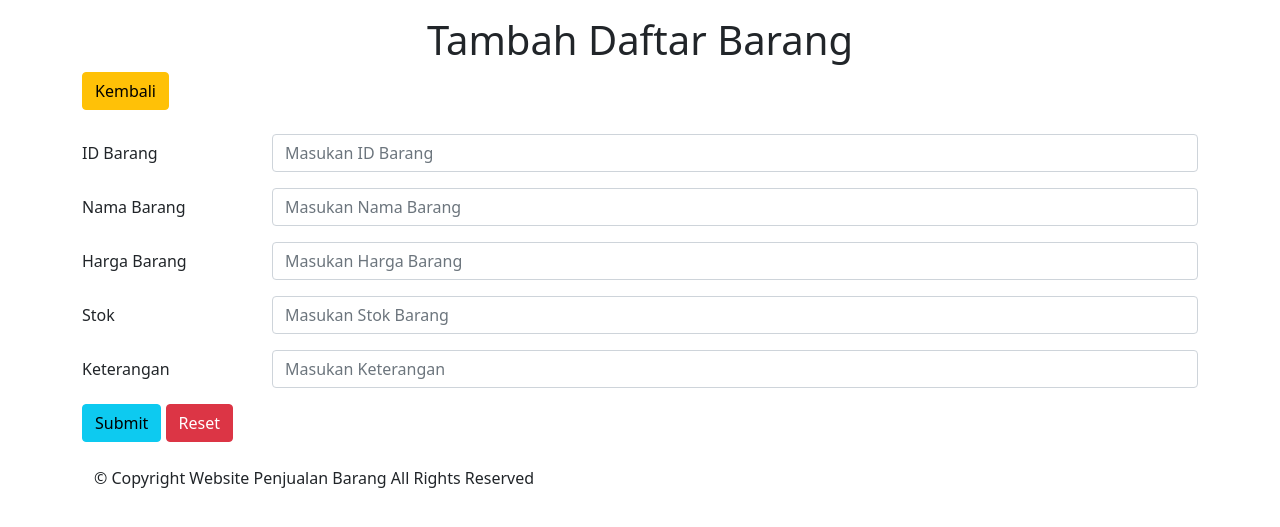
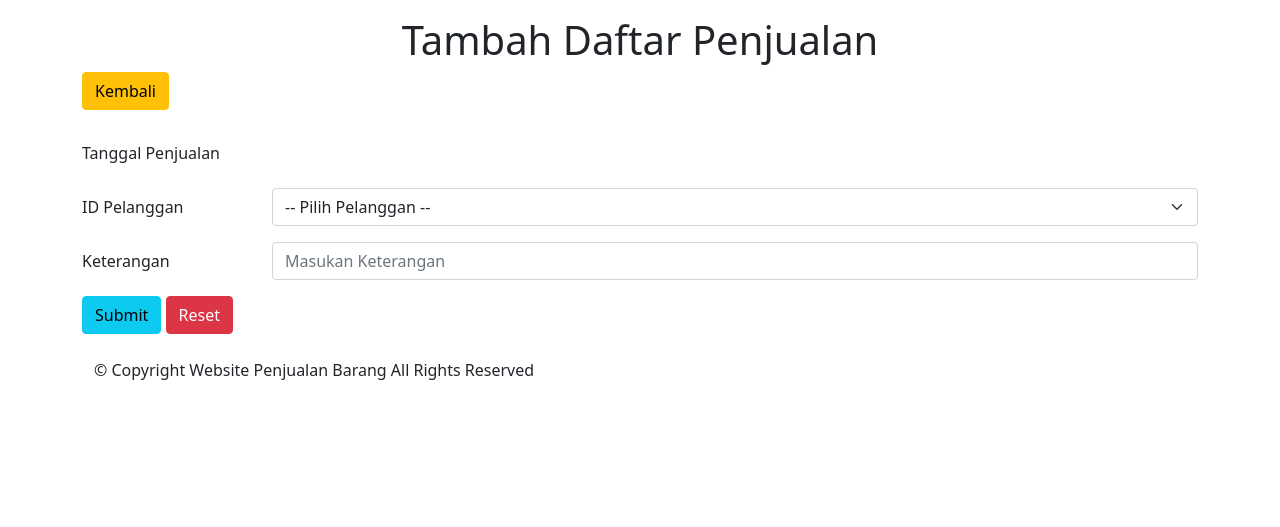
Before and after one commit to anitaindahpermatasari/pi2_ci3, a CodeIgniter app: page /pi2_ci3/index.php/penjualan/create in a window 1280 px wide. Shown: the part 104-631 px from the top of the page. Run offline with CodeIgniter, Linux system fonts and the light colour scheme; data that the repository does not hold is empty.

Commit message:
Commit Tugas 13

```diff
--- a/application/views/penjualan/create.php
+++ b/application/views/penjualan/create.php
@@ -1,32 +1,24 @@
-
 
 		<div class="mt-3">
-			<h1 align="center">	Tambah Daftar Barang</h1>
-				<a class="btn btn btn-warning" href="<?= site_url('barang/index') ?>">Kembali</a>
+			<h1 align="center">	Tambah Daftar Penjualan</h1>
+				<a class="btn btn btn-warning" href="<?= site_url('penjualan/index') ?>">Kembali</a>
 				<br><br>
-			<form action="<?=site_url('barang/createbarang');?>" method="POST">
+			<form action="<?=site_url('penjualan/createpenjualan');?>" method="POST">
 				<div class="mb-3 row">
-					<label for=" exampleFormControlInput1" class="col-sm-2 col-form-label">ID Barang</label>
+					<label for=" exampleFormControlInput1" class="col-sm-2 col-form-label">Tanggal Penjualan</label>
 					<div class="col-sm-10">
-						<input type="number" name="barang_id" class="form-control" id="exampleFormControlInput1" placeholder="Masukan ID Barang">
+						<input type="hidden" name="tgl_penjualan" value="<?=date('Y-m-d')?>">
 					</div>
 				</div>
 				<div class="mb-3 row">
-					<label for=" exampleFormControlInput1" class="col-sm-2 col-form-label">Nama Barang</label>
+					<label for=" exampleFormControlInput1" class="col-sm-2 col-form-label">ID Pelanggan</label>
 					<div class="col-sm-10">
-						<input type="text" name="nama_barang" class="form-control" id="exampleFormControlInput1" placeholder="Masukan Nama Barang">
-					</div>
-				</div>
-				<div class="mb-3 row">
-					<label for=" exampleFormControlInput1" class="col-sm-2 col-form-label">Harga Barang</label>
-					<div class="col-sm-10">
-						<input type="number" nama="harga_barang" class="form-control" id="exampleFormControlInput1" placeholder="Masukan Harga Barang">
-					</div>
-				</div>
-				<div class="mb-3 row">
-					<label for=" exampleFormControlInput1" class="col-sm-2 col-form-label">Stok</label>
-					<div class="col-sm-10">
-						<input type="number" nama="stok" class="form-control" id="exampleFormControlInput1" placeholder="Masukan Stok Barang">
+						<select class="form-select" name="pelanggan_id" aria-label="Default select example">
+							<option selected>-- Pilih Pelanggan --</option>
+							<?php foreach ($allpelanggan as $id =>$pelanggan) { ?>
+								<option value="<?= $pelanggan['pelanggan_id'] ?>"><?= $pelanggan['nama_pelanggan'] ?></option>
+							<?php }?>
+						</select>
 					</div>
 				</div>
 				<div class="mb-3 row">
```
Also changed, not shown: application/views/penjualan/edit.php (+13 -20 lines), application/views/penjualan_detail/edit.php (+26 -20 lines).
